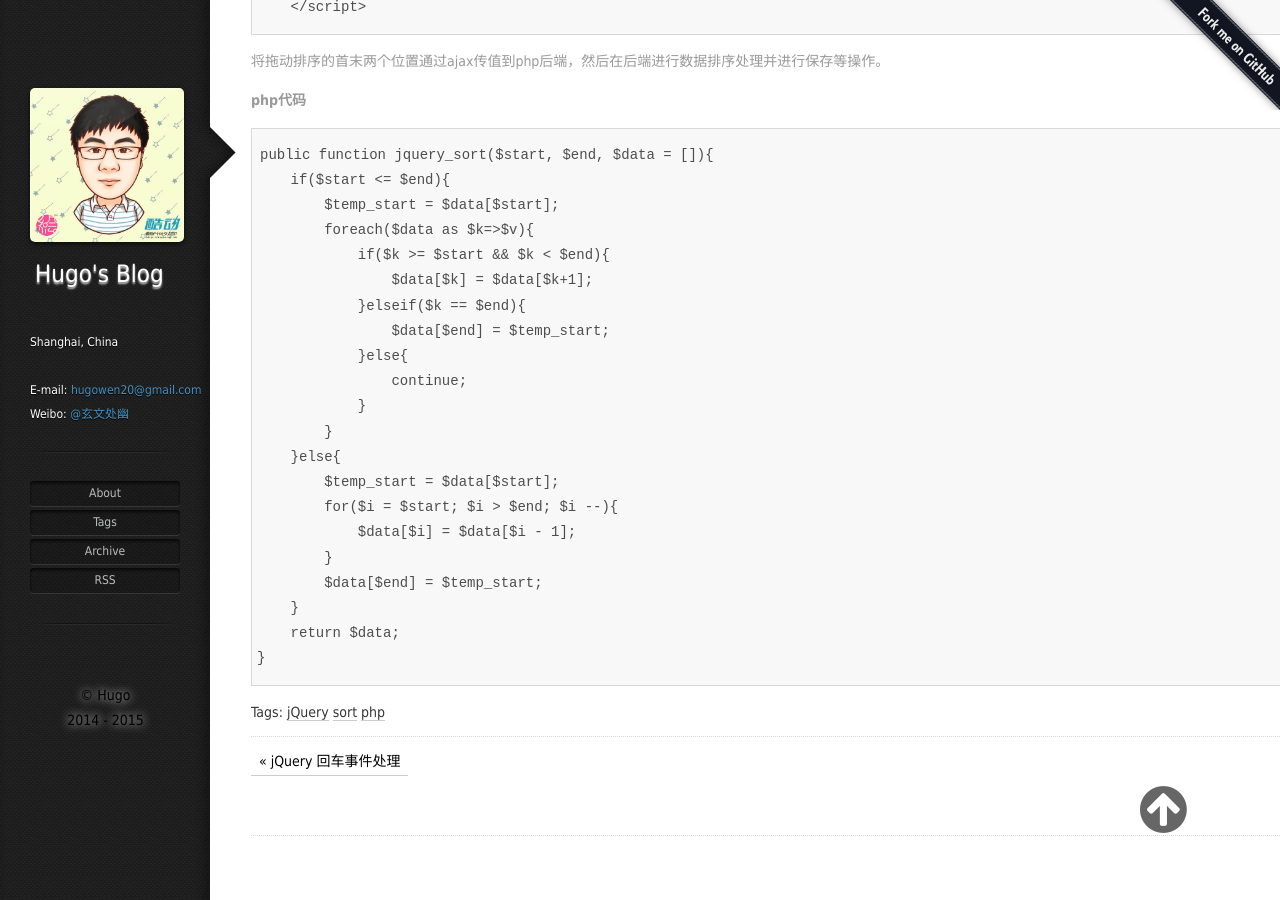
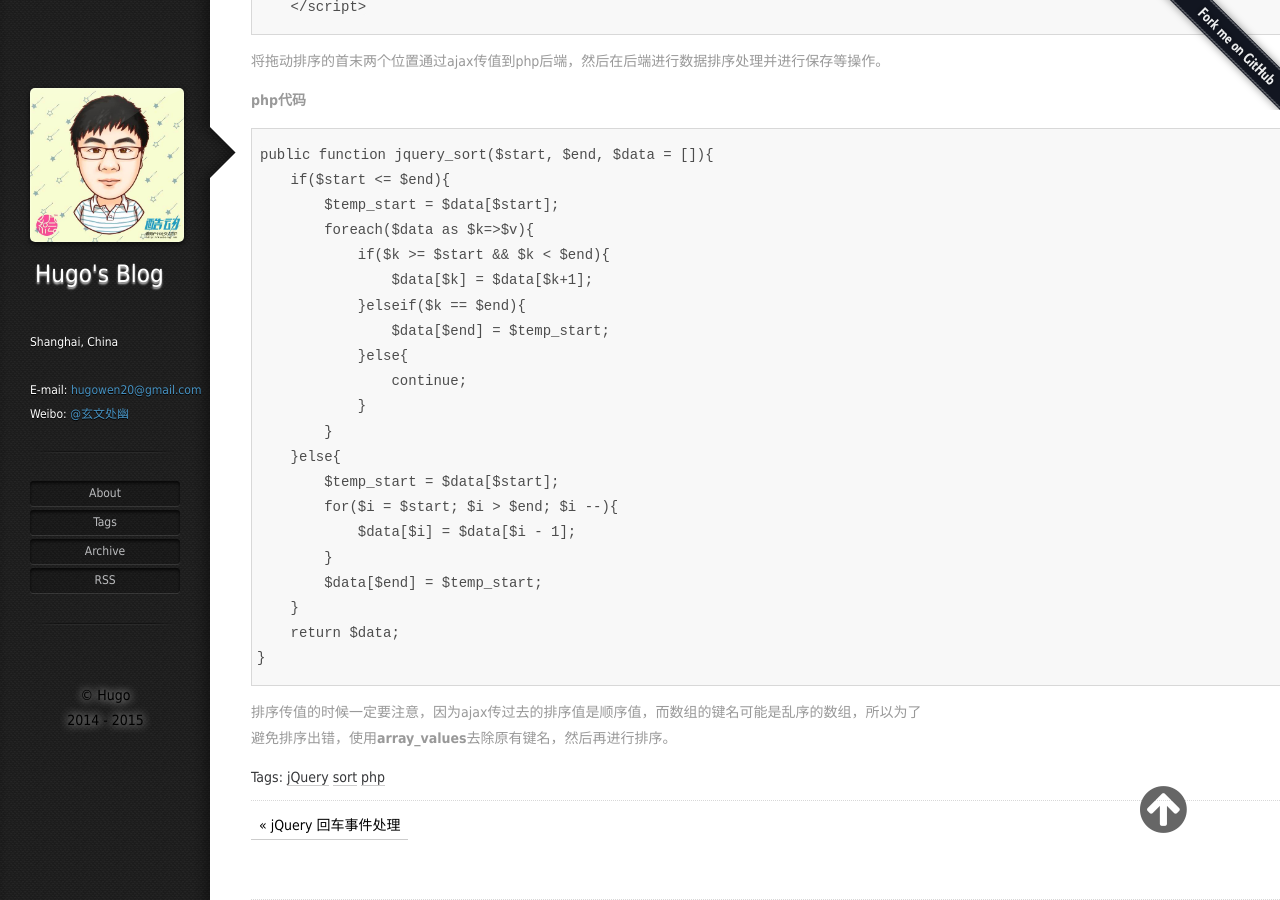
Before and after one commit to HugoWen/HugoWen.github.io_jekyll_bak, a Jekyll site: the page built from _posts/2015-03-12-jquery-sort.md, in a window 1280 px wide and 900 px high, scrolled down 686 px. Built offline with Jekyll 4.4.1, drawn with Linux system fonts in a browser that asks for light colours; Markdown is read by kramdown in place of the engine named in the settings; comment, search, counter and statistics services are not loaded.

Commit message:
update jquery-sort

````diff
--- a/_posts/2015-03-12-jquery-sort.md
+++ b/_posts/2015-03-12-jquery-sort.md
@@ -62,3 +62,5 @@ public function jquery_sort($start, $end, $data = []){
     return $data;
 }
 ```
+
+排序传值的时候一定要注意，因为ajax传过去的排序值是顺序值，而数组的键名可能是乱序的数组，所以为了避免排序出错，使用**array_values**去除原有键名，然后再进行排序。
````
